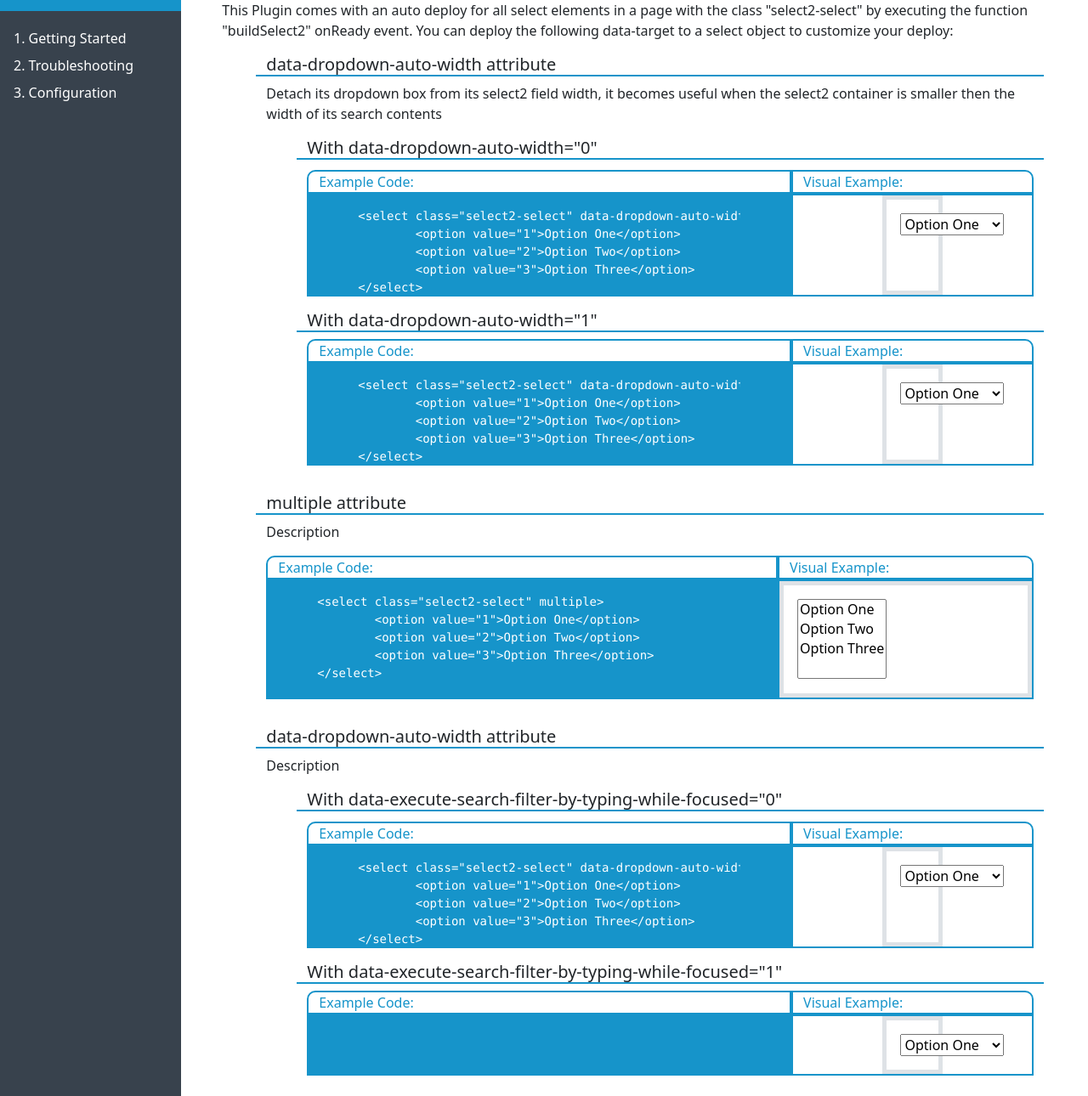
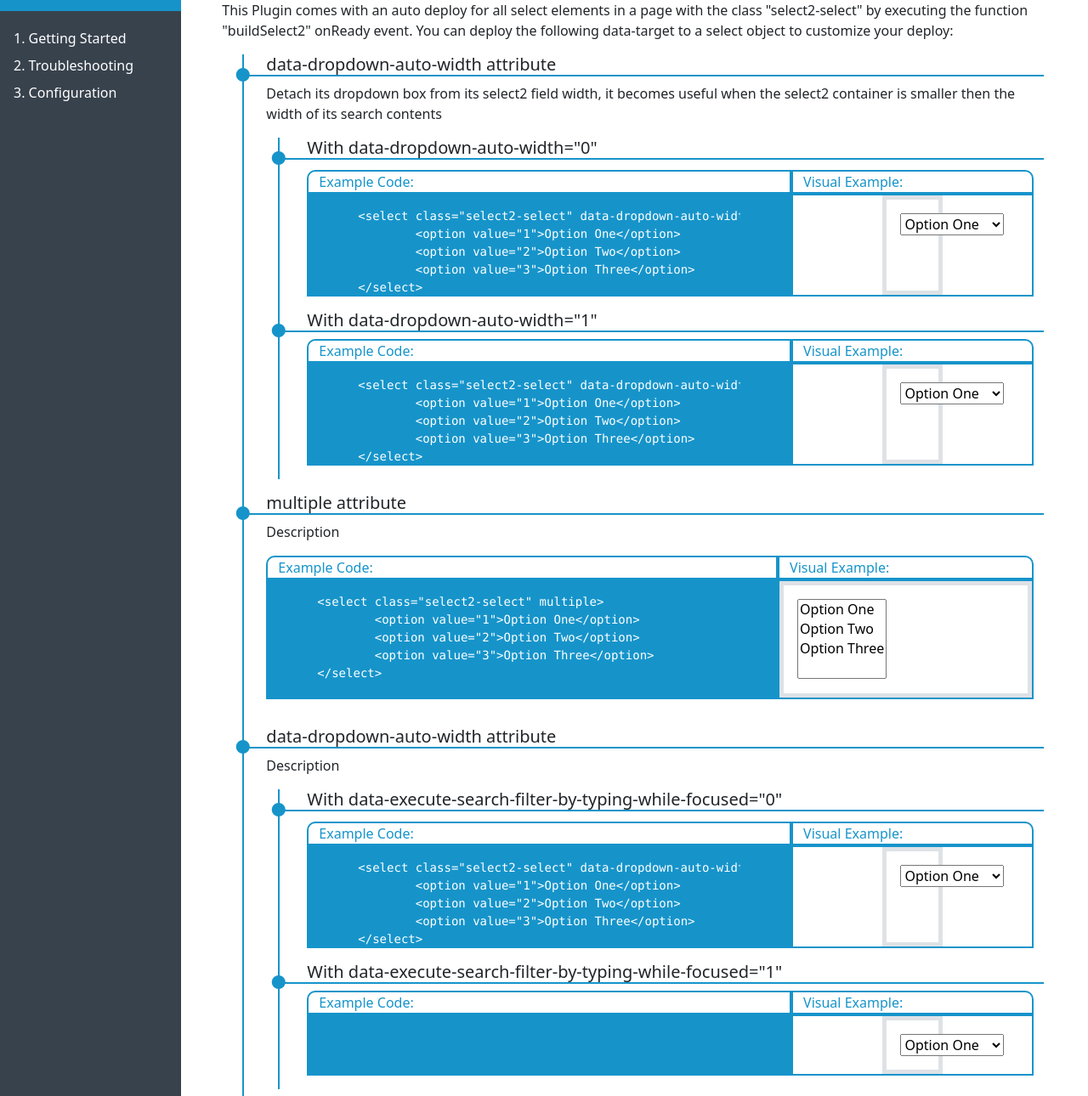
Before and after one commit to jaderloki/select2-easy-deploy, a plain HTML site: page index.html in a window 1280 px wide. Shown: the part 118-1408 px from the top of the page at 85% size. Drawn offline with nearby package versions, Linux system fonts and the light colour scheme.

Commit message:
Update index.html

```diff
--- a/index.html
+++ b/index.html
@@ -109,7 +109,7 @@
 				</div>
 			</div>
 			<div class="col-10 h-100 pt-5 px-5">
-				<div class="row h-100">
+				<div class="row">
 					<div class="col-12 mx-auto">
 						<div class="row">
 							<div class="col-12 py-2 m-auto h1 titleTopic">
@@ -122,11 +122,18 @@
 								You can deploy the following data-target to a select object to customize your deploy:
 								<div class="row">
 									<div class="col position-relative pt-2 ps-5">
-										<div class="position-absolute d-none h-100 mt-3" style="
+										<div class="position-absolute  h-100 pt-3" style="
 											top: 0%;
 											left: 48px;
 										">
-											<div class="vr vrConfiguration h-100 pb-1"></div>
+											<div class="row h-100">
+												<div class="col-auto m-auto h-100 position-relative">
+													<div class="vr vrConfiguration h-100 position-absolute" style="
+														top: 0px;
+														left: 0px;
+													"></div>
+												</div>
+											</div>
 										</div>
 										<ul class="list-group">
 											<li class="list-group-item border-0">
@@ -134,12 +141,12 @@
 													<div class="col h5 titleTopic">
 														data-dropdown-auto-width attribute
 													</div>
-													<div class="position-absolute d-none" style="
+													<div class="position-absolute " style="
 														bottom: 8px;
 														left: -28.5px;
 													">
 														<div class="position-relative">
-															<div class="position-absolute d-none" style="
+															<div class="position-absolute " style="
 																top: -12px;
 																left: -7px;
 															">
@@ -160,11 +167,18 @@
 														</div>
 														<div class="row">
 															<div class="col position-relative pb-3">
-																<div class="position-absolute d-none h-100 mt-2 pb-1" style="
+																<div class="position-absolute  h-100 pt-3" style="
 																	top: 0%;
-																	left: 25px;
+																	left: 38px;
 																">
-																	<div class="vr vrConfiguration h-100"></div>
+																	<div class="row h-100">
+																		<div class="col-auto m-auto h-100 position-relative">
+																			<div class="vr vrConfiguration h-100 position-absolute" style="
+																				top: 0px;
+																				left: 0px;
+																			"></div>
+																		</div>
+																	</div>
 																</div>
 																<div class="row">
 																	<div class="col ms-5">
@@ -174,12 +188,12 @@
 																					<div class="col h5 titleTopic">
 																						With data-dropdown-auto-width="0"
 																					</div>
-																					<div class="position-absolute d-none" style="
+																					<div class="position-absolute " style="
 																						bottom: 8px;
 																						left: -28.5px;
 																					">
 																						<div class="position-relative">
-																							<div class="position-absolute d-none" style="
+																							<div class="position-absolute " style="
 																								top: -12px;
 																								left: -13px;
 																							">
@@ -197,7 +211,7 @@
 																							<div class="col">
 																								<div class="row">
 																									<div class="col-12">
-																										<div class="row h-100">
+																										<div class="row">
 																											<div class="col-8 px-0 d-flex flex-column">
 																												<div class="row mx-auto border borderCodeExample border-2 w-100" style="
 																													border-radius: 10px 0 0 0;
@@ -249,12 +263,12 @@
 																					<div class="col h5 titleTopic">
 																						With data-dropdown-auto-width="1"
 																					</div>
-																					<div class="position-absolute d-none" style="
+																					<div class="position-absolute " style="
 																						bottom: 8px;
 																						left: -28.5px;
 																					">
 																						<div class="position-relative">
-																							<div class="position-absolute d-none" style="
+																							<div class="position-absolute " style="
 																								top: -12px;
 																								left: -13px;
 																							">
@@ -272,7 +286,7 @@
 																							<div class="col">
 																								<div class="row">
 																									<div class="col-12">
-																										<div class="row h-100">
+																										<div class="row">
 																											<div class="col-8 px-0 d-flex flex-column">
 																												<div class="row mx-auto border borderCodeExample border-2 w-100" style="
 																													border-radius: 10px 0 0 0;
@@ -330,12 +344,12 @@
 													<div class="col h5 titleTopic">
 														multiple attribute
 													</div>
-													<div class="position-absolute d-none" style="
+													<div class="position-absolute " style="
 														bottom: 8px;
 														left: -28.5px;
 													">
 														<div class="position-relative">
-															<div class="position-absolute d-none" style="
+															<div class="position-absolute " style="
 																top: -12px;
 																left: -7px;
 															">
@@ -366,7 +380,7 @@
 																							<div class="col">
 																								<div class="row">
 																									<div class="col-12">
-																										<div class="row h-100">
+																										<div class="row">
 																											<div class="col-8 px-0 d-flex flex-column">
 																												<div class="row mx-auto border borderCodeExample border-2 w-100" style="
 																													border-radius: 10px 0 0 0;
@@ -424,12 +438,12 @@
 													<div class="col h5 titleTopic">
 														data-dropdown-auto-width attribute
 													</div>
-													<div class="position-absolute d-none" style="
+													<div class="position-absolute " style="
 														bottom: 8px;
 														left: -28.5px;
 													">
 														<div class="position-relative">
-															<div class="position-absolute d-none" style="
+															<div class="position-absolute " style="
 																top: -12px;
 																left: -7px;
 															">
@@ -450,11 +464,18 @@
 														</div>
 														<div class="row">
 															<div class="col position-relative pb-3">
-																<div class="position-absolute d-none h-100 mt-2 pb-1" style="
+																<div class="position-absolute  h-100 pt-3" style="
 																	top: 0%;
-																	left: 25px;
+																	left: 38px;
 																">
-																	<div class="vr vrConfiguration h-100"></div>
+																	<div class="row h-100">
+																		<div class="col-auto m-auto h-100 position-relative">
+																			<div class="vr vrConfiguration h-100 position-absolute" style="
+																				top: 0px;
+																				left: 0px;
+																			"></div>
+																		</div>
+																	</div>
 																</div>
 																<div class="row">
 																	<div class="col ms-5">
@@ -464,12 +485,12 @@
 																					<div class="col h5 titleTopic">
 																						With data-execute-search-filter-by-typing-while-focused="0"
 																					</div>
-																					<div class="position-absolute d-none" style="
+																					<div class="position-absolute " style="
 																						bottom: 8px;
 																						left: -28.5px;
 																					">
 																						<div class="position-relative">
-																							<div class="position-absolute d-none" style="
+																							<div class="position-absolute " style="
 																								top: -12px;
 																								left: -13px;
 																							">
@@ -487,7 +508,7 @@
 																							<div class="col">
 																								<div class="row">
 																									<div class="col-12">
-																										<div class="row h-100">
+																										<div class="row">
 																											<div class="col-8 px-0 d-flex flex-column">
 																												<div class="row mx-auto border borderCodeExample border-2 w-100" style="
 																													border-radius: 10px 0 0 0;
@@ -539,12 +560,12 @@
 																					<div class="col h5 titleTopic">
 																						With data-execute-search-filter-by-typing-while-focused="1"
 																					</div>
-																					<div class="position-absolute d-none" style="
+																					<div class="position-absolute " style="
 																						bottom: 8px;
 																						left: -28.5px;
 																					">
 																						<div class="position-relative">
-																							<div class="position-absolute d-none" style="
+																							<div class="position-absolute " style="
 																								top: -12px;
 																								left: -13px;
 																							">
@@ -562,7 +583,7 @@
 																							<div class="col">
 																								<div class="row">
 																									<div class="col-12">
-																										<div class="row h-100">
+																										<div class="row">
 																											<div class="col-8 px-0 d-flex flex-column">
 																												<div class="row mx-auto border borderCodeExample border-2 w-100" style="
 																													border-radius: 10px 0 0 0;
```
